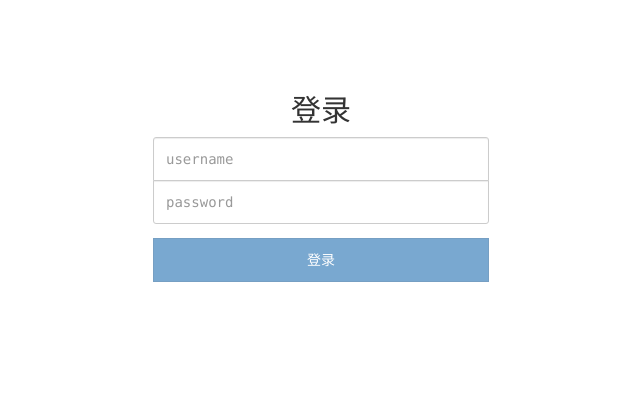
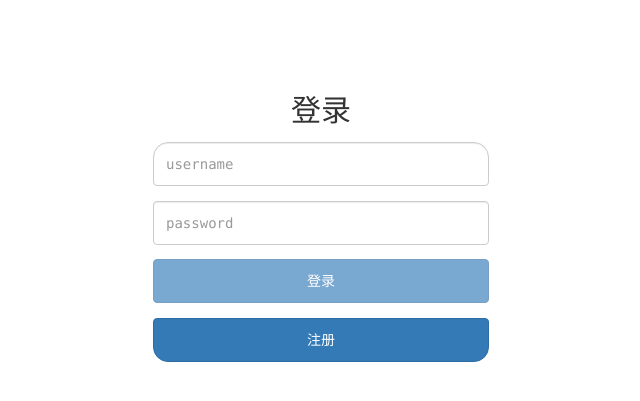
Before and after one commit to CUBE-workshop/E-Homework, a Django app: page /sign-in/ in a window 1280 px wide. Shown: the top 401 px of the page, without its empty margins (319-959 px from the left). Run offline with Django 3.2, Linux system fonts and the light colour scheme; some libraries are stand-ins or nearby versions.

Commit message:
First push. Congratulations

```diff
--- a/e_homework/static/css/login-stylesheet.css
+++ b/e_homework/static/css/login-stylesheet.css
@@ -15,27 +15,29 @@
 #sign-in-form input,
 #sign-in-form button {
     height: 44px;
-    border-radius: 0;
+    width: 100%;
+    margin-top: 2ex;
+}
+
+#sign-in-form .sign-up button {
+    border-bottom-left-radius: 15px;
+    border-bottom-right-radius: 15px;
 }
 
 #sign-in-form .form-group {
     margin-bottom: -1px;
 }
 
-#sign-in-form button[type="submit"] {
-    width: 100%;
-    margin-top: 2ex;
-}
 
 #sign-in-form .form-group:first-of-type input {
-    border-top-left-radius: 3px;
-    border-top-right-radius: 3px;
+    border-top-left-radius: 15px;
+    border-top-right-radius: 15px;
 }
-
+/*
 #sign-in-form .form-group:nth-of-type(2) input {
-    border-bottom-left-radius: 3px;
-    border-bottom-right-radius: 3px;
-}
+    border-bottom-left-radius: 10px;
+    border-bottom-right-radius: 10px;
+}*/
 
 #sign-in-form .alert {
     margin-top: 1ex;
--- a/schoolProject/urls.py
+++ b/schoolProject/urls.py
@@ -22,7 +22,7 @@ urlpatterns_auth = [
     url(r'^sign-in/do-sign-in/', do_sign_in, name='do-sign-in'),
     url(r'^sign-in/', sign_in),
     url(r'^sign-up/do-sign-up/', do_sign_up),
-    url(r'^sign-up/', sign_up),
+    url(r'^sign-up/', sign_up, name='sign-up'),
     url(r'^logout/', do_logout),
     url(r'get-school-list/', get_school_list),
     url(r'get-class-list/', get_class_list),
--- a/templates/sign_in.html
+++ b/templates/sign_in.html
@@ -34,6 +34,10 @@
             您的密码不正确
         </div>
         <button class="btn btn-primary" id="submit-button" type="submit">登录</button>
+        <div class="sign-up">
+            <button class="btn btn-primary" action="{% url "sign-up" %}">注册</button>
+        </div>
+
     </form>
 </div>
 <script src="{% static "js/validator.js" %}"></script>
```
